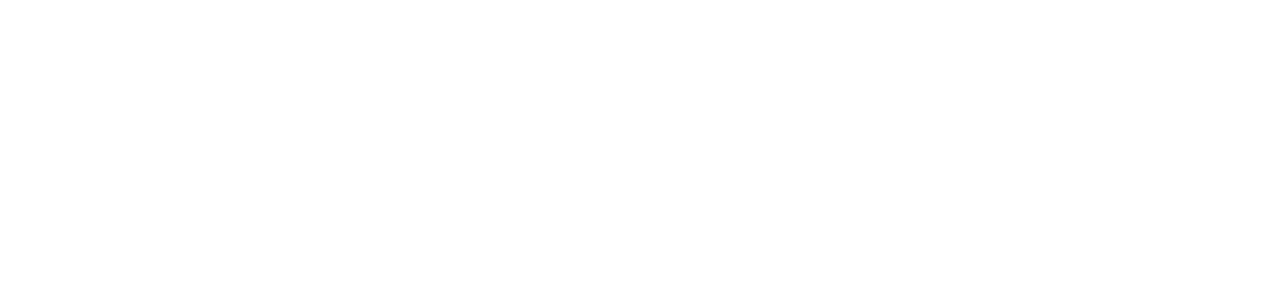
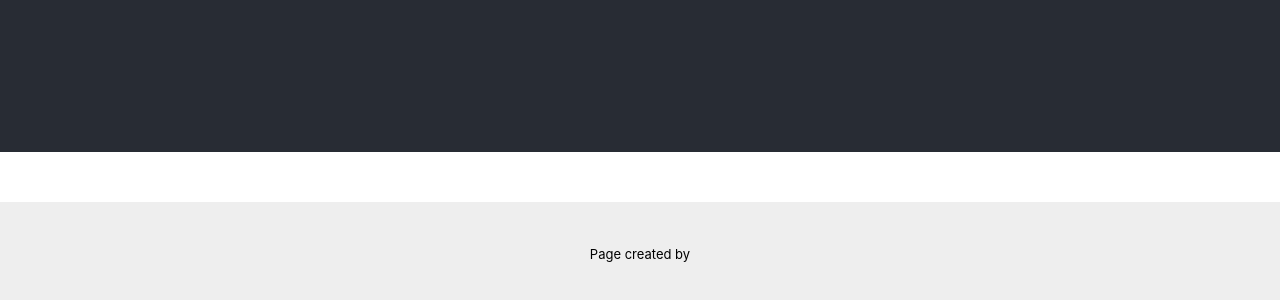
Before and after one commit to Kallou0/Weather-APP, a React (Create React App) app: page / in a window 1280 px wide. Shown: the part 2298-2598 px from the top of the page. Before the commit the page ends 800 px from the top, so only its background shows below. Built offline with nearby package versions, Linux system fonts and the light colour scheme.

Commit message:
forecast page

```diff
--- a/src/App.css
+++ b/src/App.css
@@ -1,5 +1,7 @@
 .App {
-  text-align: center;
+  display:flex;
+  flex-direction: column;
+  min-height: 100vh;
 }
 
 .App-logo {
@@ -15,7 +17,7 @@
 
 .App-header {
   background-color: #282c34;
-  min-height: 100vh;
+  min-height: 300vh;
   display: flex;
   flex-direction: column;
   align-items: center;
@@ -36,3 +38,22 @@
     transform: rotate(360deg);
   }
 }
+
+main {
+  flex-grow: 1;
+  text-align: center;
+  padding: 25px;
+}
+footer {
+  padding: 2px;
+  min-height: 100px;
+  display: flex;
+  flex-direction: column;
+  justify-content: center;
+  background: #EEEEEE;
+  font-size: small;
+  text-align: center;
+}
+header {
+  padding: 25px;
+}
--- a/src/App.js
+++ b/src/App.js
@@ -7,8 +7,10 @@
       <header className="App-header">
 
       </header>
-      <main></main>
-      <footer></footer>
+      <main>
+
+      </main>
+      <footer>Page created by</footer>
     </div>
   );
 }
```
